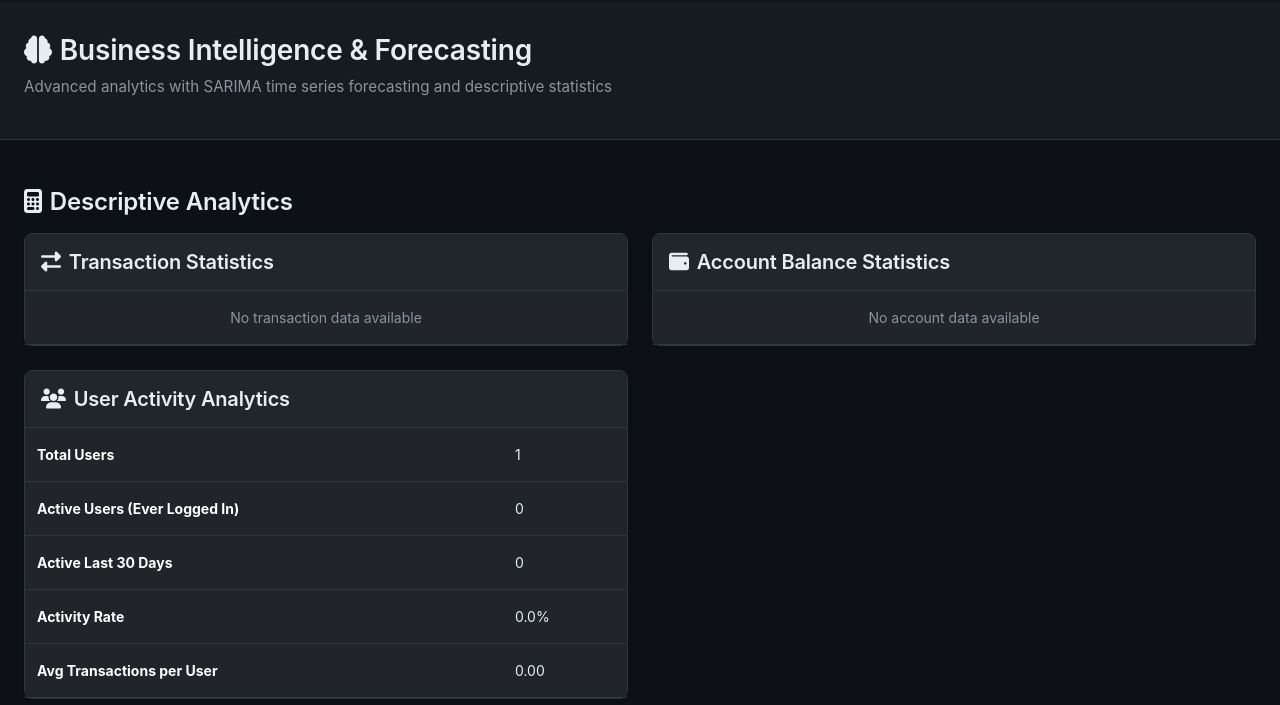
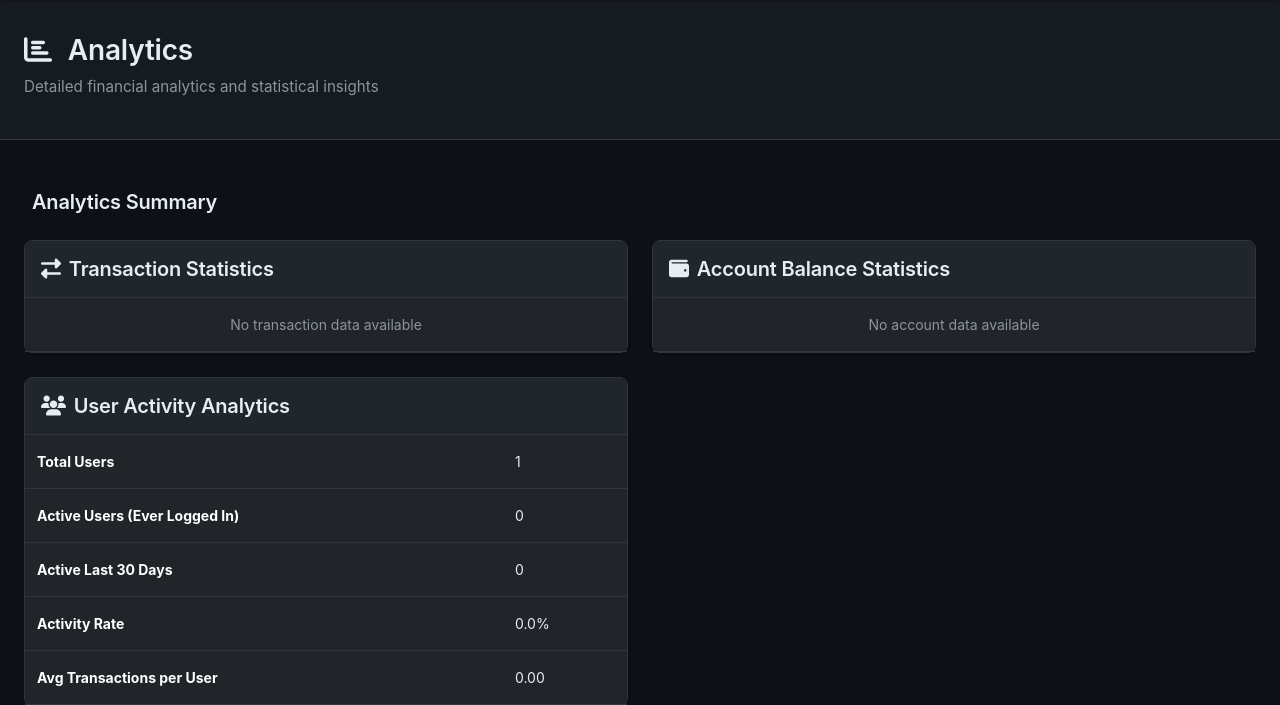
Before and after one commit to property360-2/simple-bank-management-system-django, a Django app: page /admin-panel/business-intelligence/ in a window 1280 px wide. Shown: the part 64-769 px from the top of the page. Run offline with Django 5.2, Linux system fonts and the light colour scheme; the visitor is signed in with stand-in values (Sample User, id 1); data comes from the database, SQL or seed files in the repository; data that the repository does not hold is empty.

Commit message:
Apply modern minimalist design consistently across all admin pages
- Updated all page headers with consistent icon spacing and typography
- Standardized admin-header styling across Dashboard, Analytics, and Product pages
- Improved button labels for consistency (Add New instead of Add Product/Add Platform)
- Enhanced navbar with clearer icon choices and labels
- Changed BI page title from 'Business Intelligence & Forecasting' to 'Analytics'
- Updated all section headers to use h3 tags for better hierarchy
- Consistent use of me-3 spacing for page header icons
- All pages now follow the same visual and structural patterns

```diff
--- a/bank_system/templates/admin/business_intelligence.html
+++ b/bank_system/templates/admin/business_intelligence.html
@@ -4,13 +4,13 @@
 
 {% block content %}
 <div class="admin-header">
-    <h1><i class="fas fa-brain me-2"></i>Business Intelligence & Forecasting</h1>
-    <p>Advanced analytics with SARIMA time series forecasting and descriptive statistics</p>
+    <h1><i class="fas fa-chart-bar me-3"></i>Analytics</h1>
+    <p>Detailed financial analytics and statistical insights</p>
 </div>
 
 <div class="container-fluid px-4 pb-4">
-    <!-- Transaction Descriptive Analytics -->
-    <h4 class="mb-3 mt-5"><i class="fas fa-calculator me-2"></i>Descriptive Analytics</h4>
+    <!-- Descriptive Analytics Section -->
+    <h3 class="mb-4 mt-5"><i class="fas fa-chart-table me-2"></i>Analytics Summary</h3>
     <div class="row g-4 mb-4">
         <!-- Transaction Statistics -->
         <div class="col-lg-6">
--- a/bank_system/templates/admin/investment_platforms_list.html
+++ b/bank_system/templates/admin/investment_platforms_list.html
@@ -6,11 +6,11 @@
 <div class="admin-header">
     <div class="d-flex justify-content-between align-items-center">
         <div>
-            <h1><i class="fas fa-building me-2"></i>Investment Platforms</h1>
+            <h1><i class="fas fa-building me-3"></i>Investment Platforms</h1>
             <p>Manage investment platforms and configurations</p>
         </div>
         <a href="{% url 'admin_panel:investment_platform_create' %}" class="btn btn-primary">
-            <i class="fas fa-plus me-2"></i>Add Platform
+            <i class="fas fa-plus me-2"></i>Add New
         </a>
     </div>
 </div>
--- a/bank_system/templates/admin/investment_products_list.html
+++ b/bank_system/templates/admin/investment_products_list.html
@@ -7,11 +7,11 @@
 <div class="admin-header">
     <div class="d-flex justify-content-between align-items-center">
         <div>
-            <h1><i class="fas fa-chart-pie me-2"></i>Investment Products</h1>
+            <h1><i class="fas fa-chart-pie me-3"></i>Investment Products</h1>
             <p>Manage and configure investment products</p>
         </div>
         <a href="{% url 'admin_panel:investment_product_create' %}" class="btn btn-primary">
-            <i class="fas fa-plus me-2"></i>Add Product
+            <i class="fas fa-plus me-2"></i>Add New
         </a>
     </div>
 </div>
--- a/bank_system/templates/admin/savings_products_list.html
+++ b/bank_system/templates/admin/savings_products_list.html
@@ -6,11 +6,11 @@
 <div class="admin-header">
     <div class="d-flex justify-content-between align-items-center">
         <div>
-            <h1><i class="fas fa-piggy-bank me-2"></i>Savings Products</h1>
+            <h1><i class="fas fa-piggy-bank me-3"></i>Savings Products</h1>
             <p>Manage savings product offerings and configurations</p>
         </div>
         <a href="{% url 'admin_panel:savings_product_create' %}" class="btn btn-primary">
-            <i class="fas fa-plus me-2"></i>Add Product
+            <i class="fas fa-plus me-2"></i>Add New
         </a>
     </div>
 </div>
```
